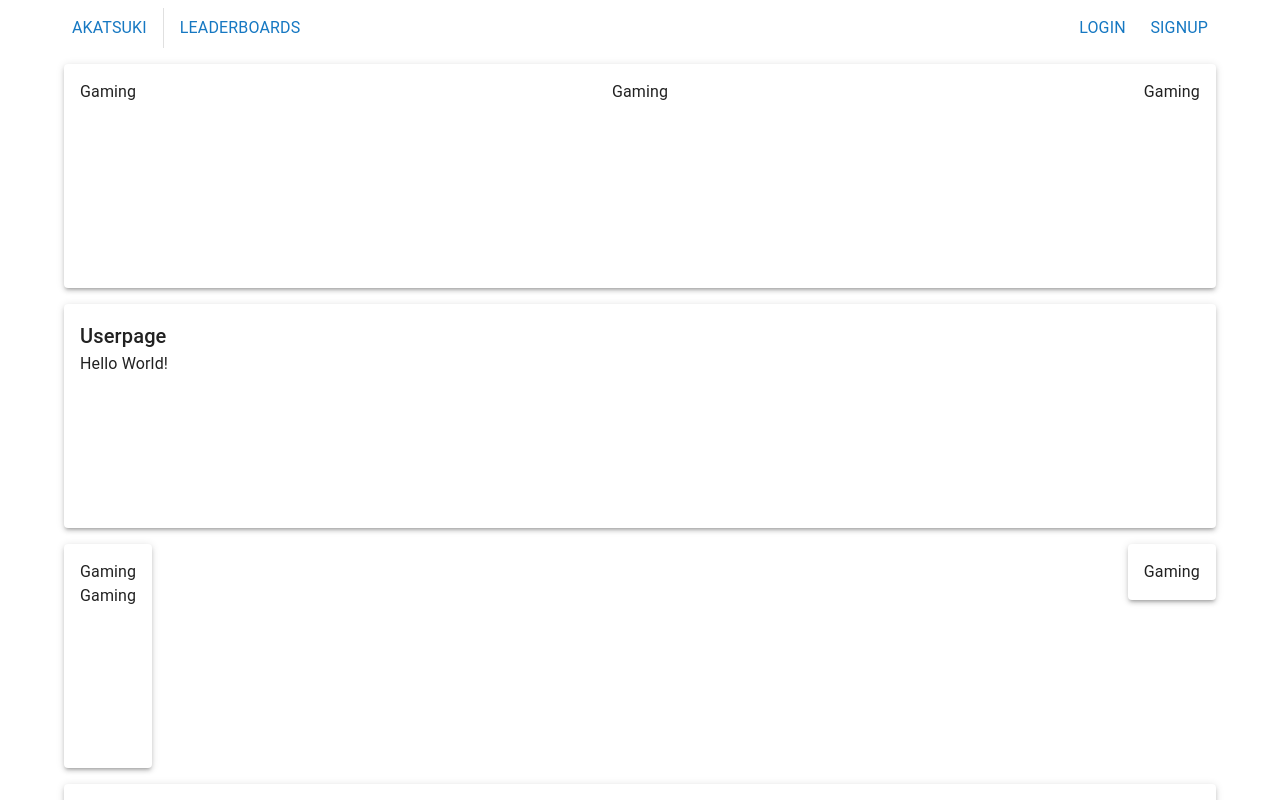
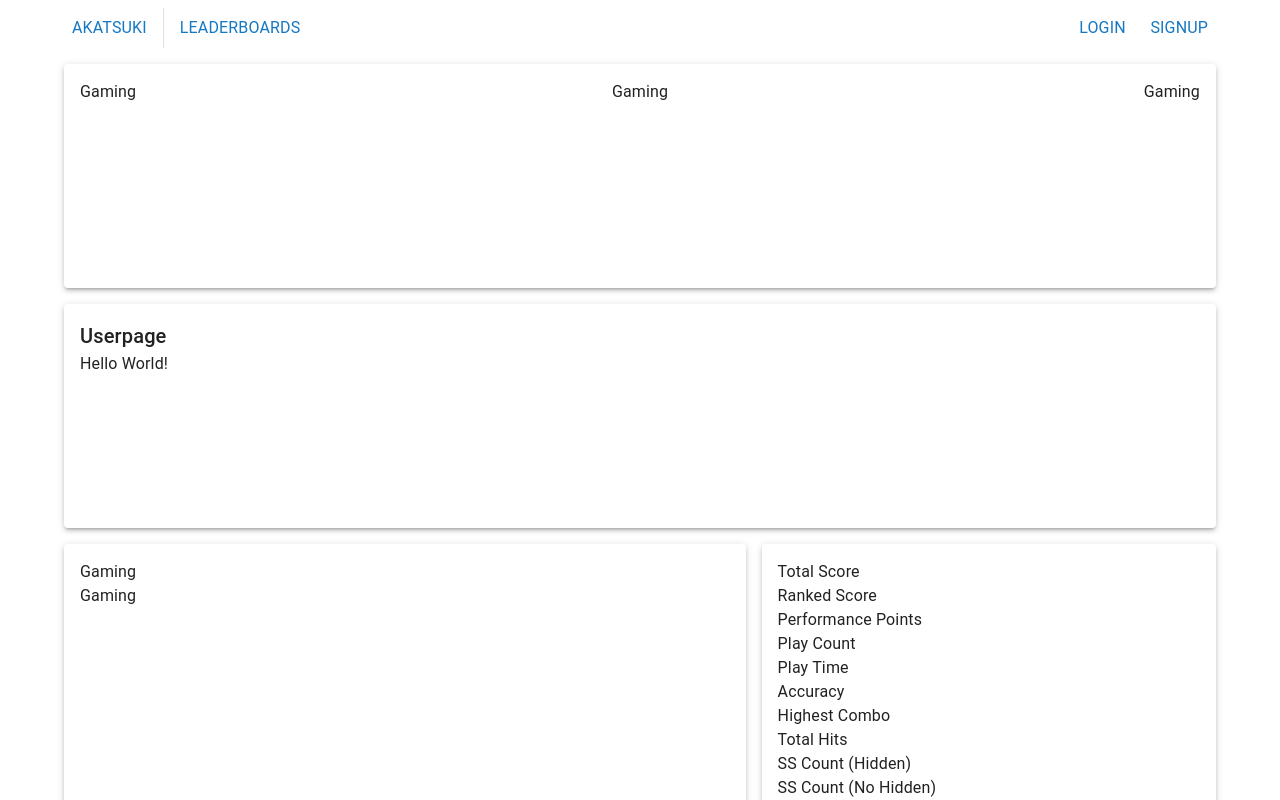
Before and after one commit to osuAkatsuki/interns-frontend, a React (Create React App) app: page /profile/1 in a window 1280 px wide. Shown: the top 800 px of the page. Built offline with nearby package versions, Linux system fonts and the light colour scheme; no server answers.

Commit message:
fetch scores & some progress on profile page

```diff
--- a/src/pages/ProfilePage.tsx
+++ b/src/pages/ProfilePage.tsx
@@ -2,10 +2,35 @@ import { useParams } from "react-router-dom";
 import { Typography, Paper, Divider, List } from "@mui/material";
 import Stack from "@mui/material/Stack";
 import Box from "@mui/material/Box";
+import { useEffect, useState } from "react";
+import { fetchManyScores } from "../adapters/scores";
+import { Score } from "../interfaces/scores";
+import { Failure, Success } from "../interfaces/api";
 
 export const ProfilePage = () => {
+  const [data, setData] = useState<Score[] | null>(null);
+  const [isLoading, setLoading] = useState(false); // is this a reason to sep from data!=null?
+  const [error, setError] = useState("");
   const { accountId } = useParams();
-  const userpageContent = "Hello World!"; // TODO: dynamic
+
+  useEffect(() => {
+    const fetchData = async () => {
+      const allStats = await fetchManyScores({
+        page: 1,
+        pageSize: 50,
+        sortBy: "performance_points",
+      });
+      if (allStats.status === "error") {
+        setError("Failed to fetch data from server");
+        return;
+      }
+
+      setData(allStats.data);
+    };
+
+    // run this asynchronously
+    fetchData().catch(console.error);
+  }, []);
 
   if (!accountId) {
     return (
@@ -16,6 +41,7 @@ export const ProfilePage = () => {
       </>
     );
   }
+  const userpageContent = "Hello World!"; // TODO: dynamic
 
   return (
     <>
@@ -47,21 +73,36 @@ export const ProfilePage = () => {
         <Stack
           direction="row"
           spacing={2}
-          sx={{ justifyContent: "space-between" }}
+          sx={{ justifyContent: "space-evenly" }}
         >
-          <Box>
-            <Paper elevation={3} sx={{ p: 2, height: "12rem" }}>
+          <Box sx={{ width: 3 / 5 }}>
+            <Paper elevation={3} sx={{ height: 1 / 1 }}>
               {/* Ranking Graph */}
-              <Stack direction="column">
+              <Stack direction="column" sx={{ p: 2 }}>
                 <Typography>Gaming</Typography>
                 <Typography>Gaming</Typography>
               </Stack>
             </Paper>
           </Box>
-          <Box>
-            <Paper elevation={3} sx={{ p: 2 }}>
+          <Box sx={{ width: 2 / 5 }}>
+            <Paper elevation={3}>
               {/* Overall Stats */}
-              <Typography>Gaming</Typography>
+              <Stack direction="column" sx={{ p: 2 }}>
+                {/* TODO: this should be a table */}
+                <Typography>Total Score</Typography>
+                <Typography>Ranked Score</Typography>
+                <Typography>Performance Points</Typography>
+                <Typography>Play Count</Typography>
+                <Typography>Play Time</Typography>
+                <Typography>Accuracy</Typography>
+                <Typography>Highest Combo</Typography>
+                <Typography>Total Hits</Typography>
+                <Typography>SS Count (Hidden)</Typography>
+                <Typography>SS Count (No Hidden)</Typography>
+                <Typography>S Count (Hidden)</Typography>
+                <Typography>S Count (No Hidden)</Typography>
+                <Typography>A Count</Typography>
+              </Stack>
             </Paper>
           </Box>
         </Stack>
```
